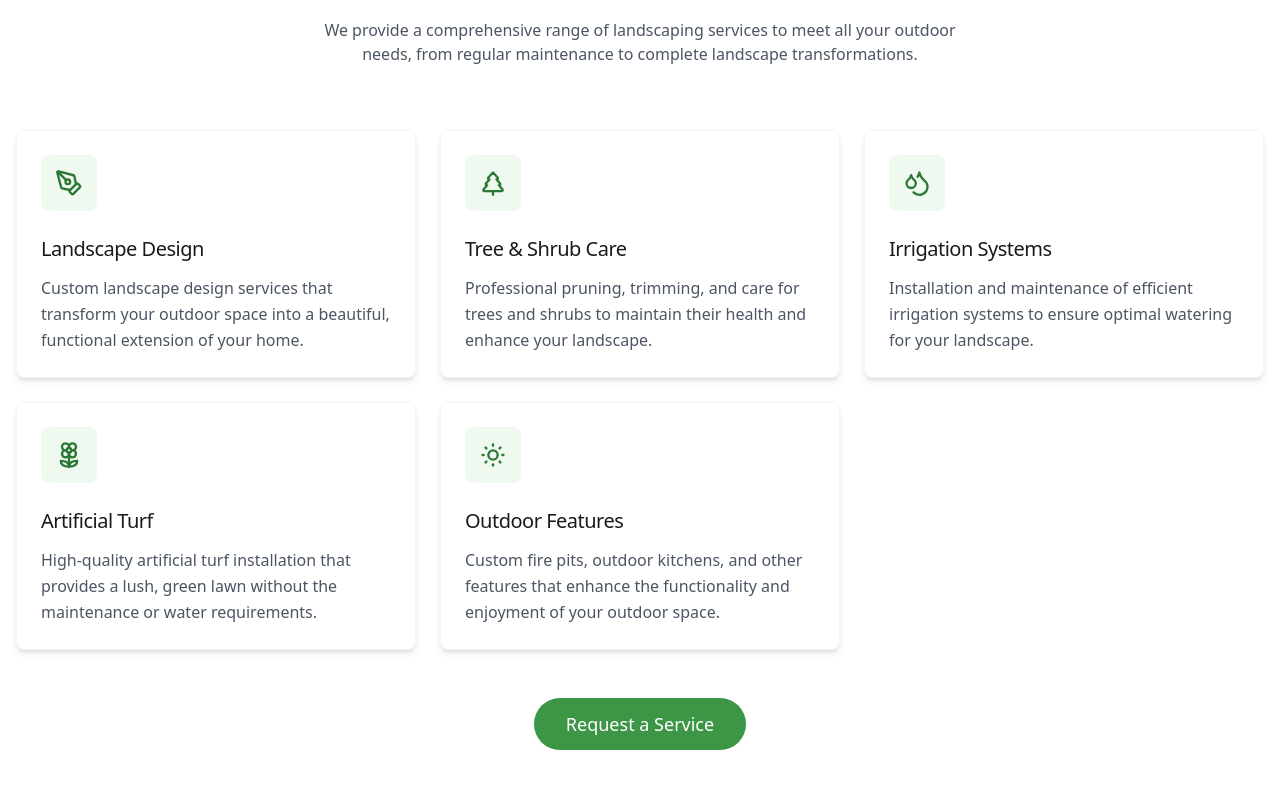
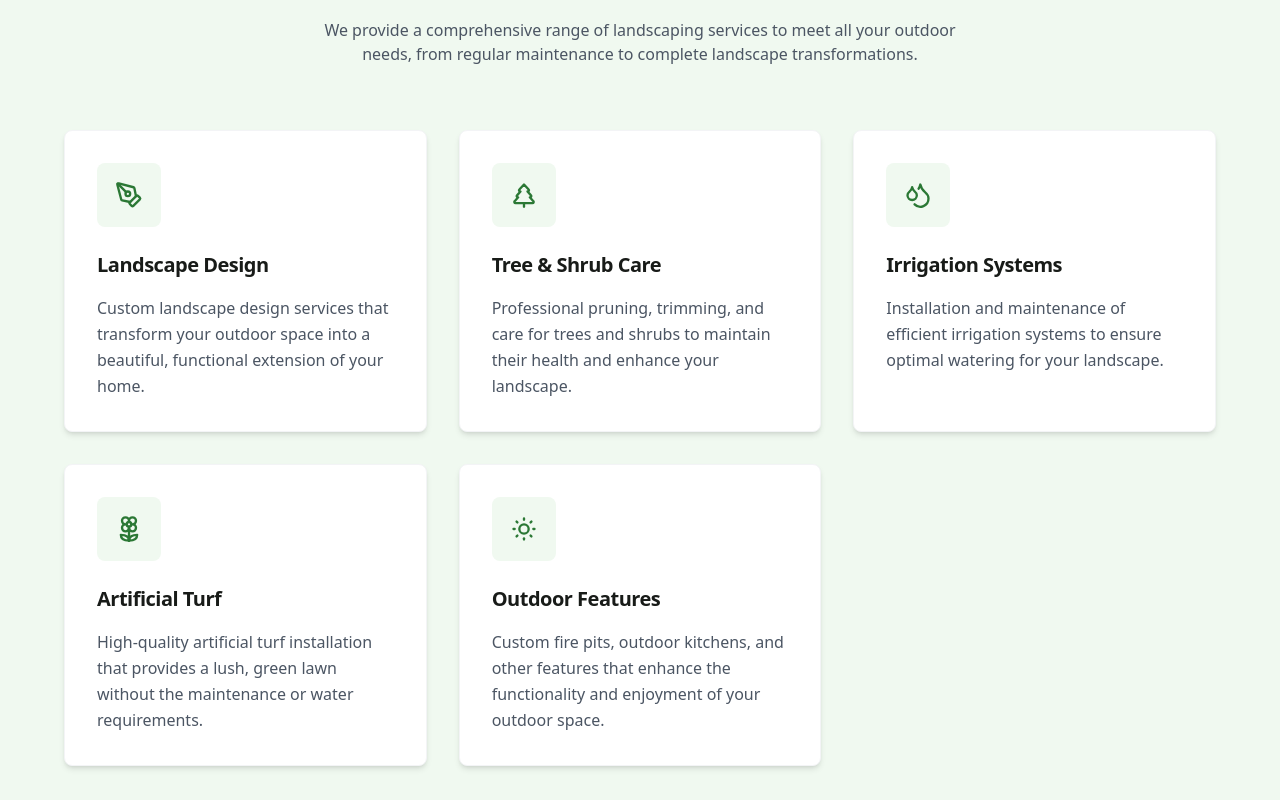
Before and after one commit to Azagentfritz/peorialawncare, a React (Vite) app: page / in a window 1280 px wide. Shown: the part 3200-4000 px from the top of the page. Built offline with nearby package versions, Linux system fonts and the light colour scheme.

Commit message:
Restructure "What We Offer" section
Restructure the layout of the "What We Offer" section for improved desktop appearance.

```diff
--- a/src/components/sections/Services.tsx
+++ b/src/components/sections/Services.tsx
@@ -1,3 +1,4 @@
+
 import { Droplets, Flower2, TreePine, PenTool, SunMedium, Shovel } from "lucide-react";
 import ServiceCard from "../ui/ServiceCard";
 
@@ -31,7 +32,7 @@ const Services = () => {
   ];
 
   return (
-    <section id="services" className="section-padding">
+    <section id="services" className="section-padding bg-lawn-50">
       <div className="container mx-auto px-4">
         <div className="text-center max-w-2xl mx-auto mb-16">
           <span className="text-lawn-600 text-sm font-semibold uppercase tracking-wider">Our Services</span>
@@ -45,7 +46,7 @@ const Services = () => {
           </p>
         </div>
 
-        <div className="grid grid-cols-1 md:grid-cols-2 lg:grid-cols-3 gap-6">
+        <div className="grid grid-cols-1 md:grid-cols-2 lg:grid-cols-3 gap-8 max-w-6xl mx-auto">
           {services.map((service, index) => (
             <div
               key={index}
@@ -64,7 +65,7 @@ const Services = () => {
         <div className="text-center mt-12">
           <a
             href="#contact"
-            className="inline-block bg-lawn-500 hover:bg-lawn-600 text-white px-8 py-3 rounded-full transition-all duration-300 text-lg font-medium"
+            className="inline-block bg-lawn-500 hover:bg-lawn-600 text-white px-8 py-3 rounded-full transition-all duration-300 text-lg font-medium shadow-md hover:shadow-lg"
           >
             Request a Service
           </a>
--- a/src/components/ui/ServiceCard.tsx
+++ b/src/components/ui/ServiceCard.tsx
@@ -9,12 +9,12 @@ interface ServiceCardProps {
 
 const ServiceCard = ({ icon, title, description }: ServiceCardProps) => {
   return (
-    <div className="group bg-white rounded-lg shadow-md p-6 transition-all duration-300 hover:shadow-xl hover:-translate-y-1 border border-gray-100">
-      <div className="w-14 h-14 bg-lawn-50 rounded-lg flex items-center justify-center text-lawn-600 mb-6 group-hover:bg-lawn-500 group-hover:text-white transition-all duration-300">
+    <div className="group bg-white rounded-lg shadow-md p-8 transition-all duration-300 hover:shadow-xl hover:-translate-y-1 border border-gray-100 h-full flex flex-col">
+      <div className="w-16 h-16 bg-lawn-50 rounded-lg flex items-center justify-center text-lawn-600 mb-6 group-hover:bg-lawn-500 group-hover:text-white transition-all duration-300">
         {icon}
       </div>
-      <h3 className="text-xl font-medium mb-3 group-hover:text-lawn-600 transition-colors duration-300">{title}</h3>
-      <p className="text-gray-600 leading-relaxed">{description}</p>
+      <h3 className="text-xl font-semibold mb-4 group-hover:text-lawn-600 transition-colors duration-300">{title}</h3>
+      <p className="text-gray-600 leading-relaxed flex-grow">{description}</p>
     </div>
   );
 };
```
